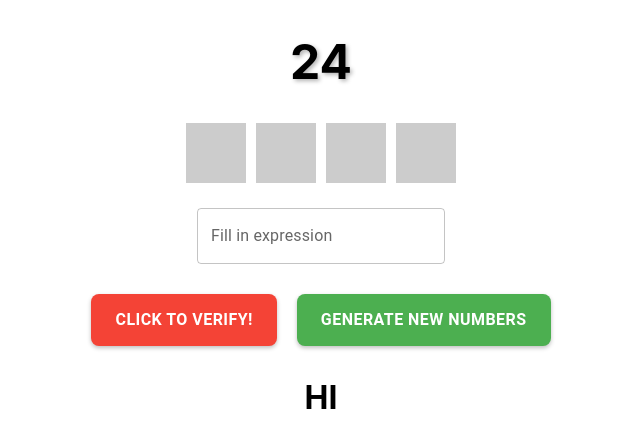
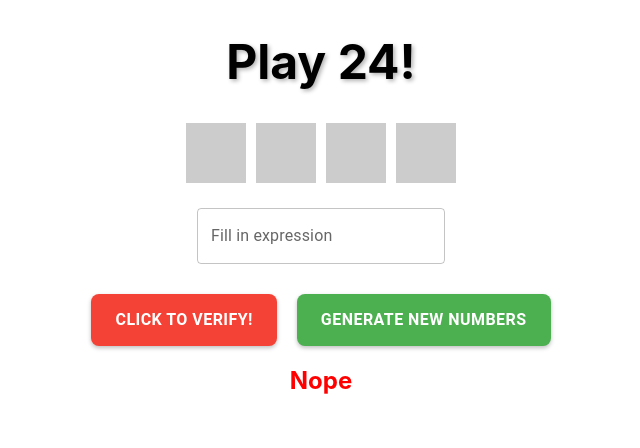
Before and after one commit to anyaguuu/24, a React (Create React App) app: page / in a window 1280 px wide. Both pictures are taken after a click on the button "CLICK TO VERIFY!". Shown: the top 448 px of the page, without its empty margins (319-959 px from the left). Built offline with nearby package versions, Linux system fonts and the light colour scheme.

Commit message:
yay works!

```diff
--- a/src/App.js
+++ b/src/App.js
@@ -9,6 +9,7 @@ import {
   result,
   inputContainer,
 } from './homestyles';
+import DisplayResult from './displayResult';
 import { Button, TextField } from '@mui/material';
 
 const generatePermutations = (arr, perm = [], result = []) => {
@@ -67,8 +68,10 @@ const App = () => {
   const handleVerify = () => {
     if (eval(userExpr) === 24) {
       console.log('YES!');
+      setResult(true);
     } else {
       console.log('NO, ', eval(userExpr));
+      setResult(false);
     }
   };
 
@@ -80,15 +83,6 @@ const App = () => {
     setResult(null);
   };
 
-  // test if expression user entered is correct
-  const verify2 = (expr) => {
-    if (eval(expr) === 24) {
-      console.log('YES WORKS!');
-    } else {
-      console.log('NO WRONG!, got ' + eval(expr));
-    }
-  };
-
   const generateNewNums = () => {
     const newNums = getNums();
     setNums(newNums);
@@ -98,7 +92,7 @@ const App = () => {
   return (
     <div>
       <div style={titleContainer}>
-        <h1 style={title}>24</h1>
+        <h1 style={title}>Play 24!</h1>
         <div style={cardContainer}>
           <div style={card}>{nums[0]}</div>
           <div style={card}>{nums[1]}</div>
@@ -150,11 +144,7 @@ const App = () => {
         >
           Generate New Numbers
         </Button>
-        <div>
-          <div style={resultContainer}>
-            <h1 style={result}>HI</h1>
-          </div>
-        </div>
+        <div>{result !== null && <DisplayResult result={result} />}</div>
       </div>
     </div>
   );
--- /dev/null
+++ b/src/displayResult.js
@@ -0,0 +1,19 @@
+const DisplayResult = ({ result }) => {
+  const textStyle = {
+    fontSize: '24px',
+    fontWeight: 'bold',
+    textAlign: 'center',
+    padding: '10px',
+    borderRadius: '8px',
+    color: result ? 'blue' : 'red',
+    backgroundColor: 'white',
+  };
+
+  return (
+    <div>
+      <div style={textStyle}>{result ? 'YAY works!' : 'Nope'}</div>
+    </div>
+  );
+};
+
+export default DisplayResult;
```
